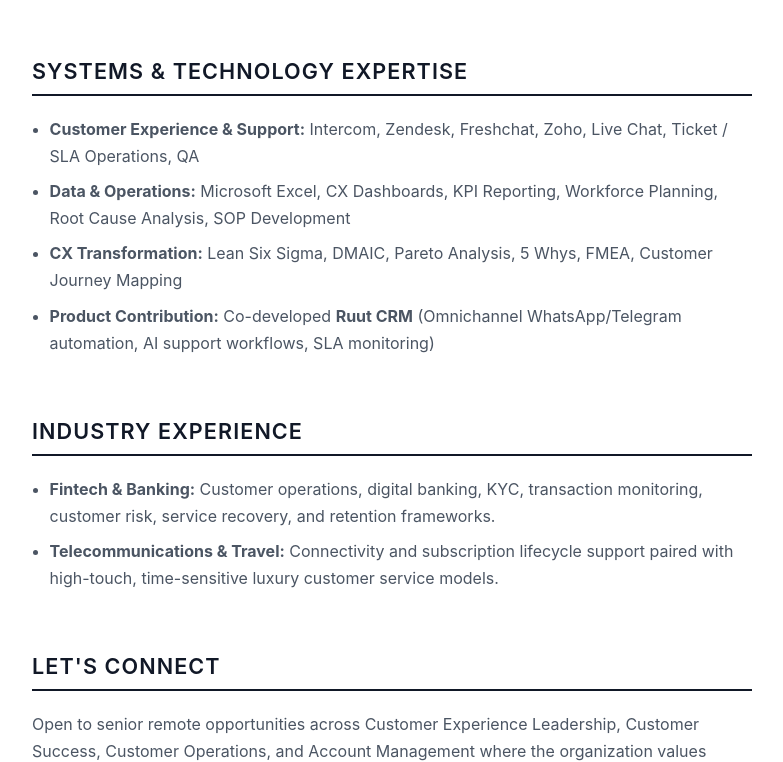
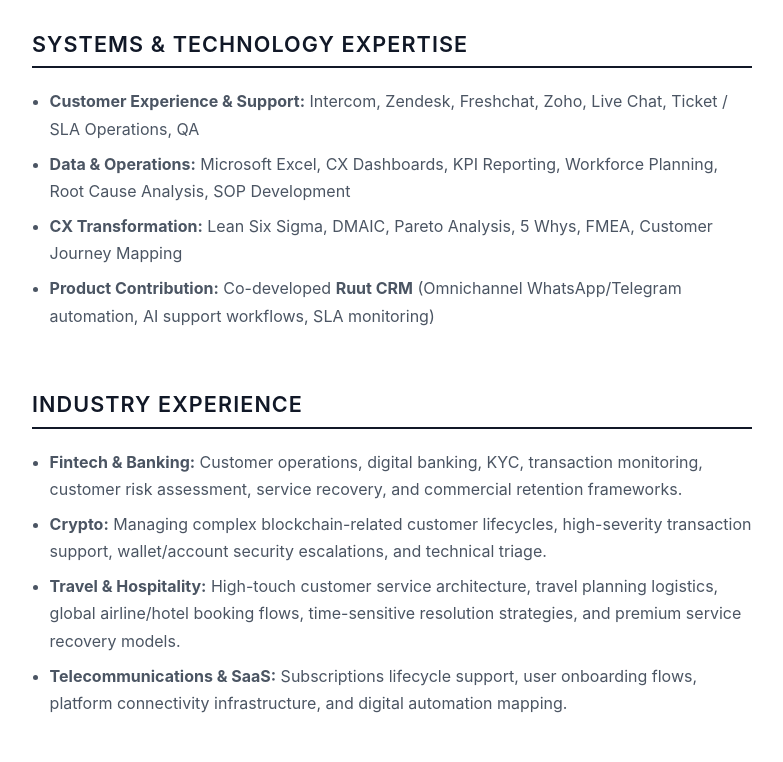
Before and after one commit to Zibbies/Website, a plain HTML site: page index.html in a window 1280 px wide. Shown: the part 2038-2800 px from the top of the page, without its empty margins (248-1031 px from the left). Drawn offline with Linux system fonts and the light colour scheme.

Commit message:
Update index.html

```diff
--- a/index.html
+++ b/index.html
@@ -153,7 +153,7 @@
         <main>
             <h2>Executive Summary</h2>
             <p>I lead customer experience operations at the intersection of <strong>people, process, data, and technology</strong> — building scalable service models that improve retention, strengthen customer relationships, and turn customer insight into measurable business impact.</p>
-            <p>My experience spans <strong>Fintech, Banking, Telecommunications, Travel & Hospitality, CRM and SaaS</strong>, including high-volume customer environments and geographically distributed operations.</p>
+            <p>My experience spans high-volume user environments and geographically distributed operations, connecting support metrics directly to commercial business goals.</p>
             <ul>
                 <li><strong>Customer &rarr; Product:</strong> Translate recurring friction into systemic product improvement.</li>
                 <li><strong>Operational Scale:</strong> Managed teams of <strong>45+ staff</strong> and <strong>100K+ customer issues</strong>.</li>
@@ -210,15 +210,11 @@
 
             <h2>Industry Experience</h2>
             <ul>
-                <li><strong>Fintech & Banking:</strong> Customer operations, digital banking, KYC, transaction monitoring, customer risk, service recovery, and retention frameworks.</li>
-                <li><strong>Telecommunications & Travel:</strong> Connectivity and subscription lifecycle support paired with high-touch, time-sensitive luxury customer service models.</li>
+                <li><strong>Fintech & Banking:</strong> Customer operations, digital banking, KYC, transaction monitoring, customer risk assessment, service recovery, and commercial retention frameworks.</li>
+                <li><strong>Crypto:</strong> Managing complex blockchain-related customer lifecycles, high-severity transaction support, wallet/account security escalations, and technical triage.</li>
+                <li><strong>Travel & Hospitality:</strong> High-touch customer service architecture, travel planning logistics, global airline/hotel booking flows, time-sensitive resolution strategies, and premium service recovery models.</li>
+                <li><strong>Telecommunications & SaaS:</strong> Subscriptions lifecycle support, user onboarding flows, platform connectivity infrastructure, and digital automation mapping.</li>
             </ul>
 
             <h2>Let's Connect</h2>
             <p>Open to senior remote opportunities across Customer Experience Leadership, Customer Success, Customer Operations, and Account Management where the organization values ownership, business judgment, and continuous operational improvement.</p>
-            <p><a href="mailto:efavouradaka@gmail.com">Email Me</a> &middot; <a href="https://linkedin.com" target="_blank">LinkedIn Profile</a></p>
-        </main>
-    </div>
-
-</body>
-</html>
```
